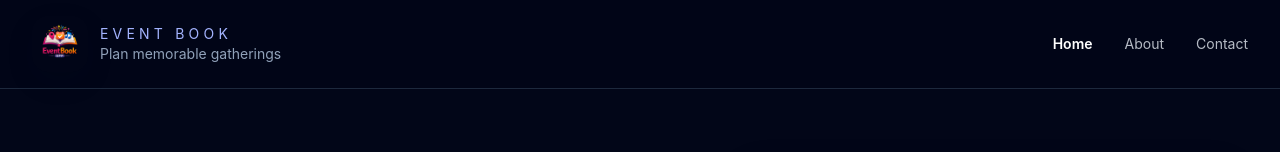
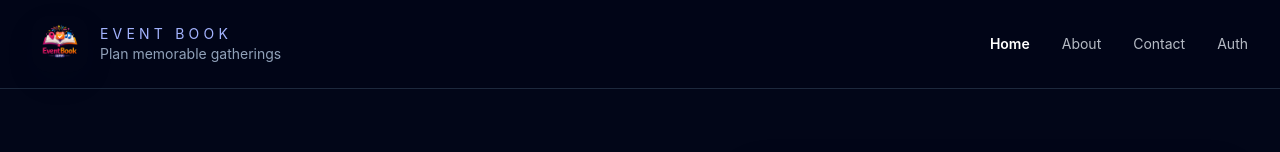
Before and after one commit to Dimitar-Totov/event-book, a React (Vite) app: page / in a window 1280 px wide. Shown: the top 152 px of the page. Built offline with nearby package versions, Linux system fonts and the light colour scheme.

Commit message:
Add logo image

```diff
--- a/src/App.tsx
+++ b/src/App.tsx
@@ -1,5 +1,5 @@
 import { Link, NavLink, Outlet } from 'react-router-dom';
-import logo from './public/logo.png';
+const logo = '/logo.png';
 
 const footerLinks = {
   product: [
@@ -62,6 +62,7 @@ const navItems = [
   { label: 'Home', path: '/' },
   { label: 'About', path: '/about' },
   { label: 'Contact', path: '/contact' },
+  { label: 'Auth', path: '/auth' },
 ];
 
 const NavLinkItem = ({ label, path }: { label: string; path: string }) => (
```
Also changed, not shown: public/logo.png (renamed from src/public/logo.png).
